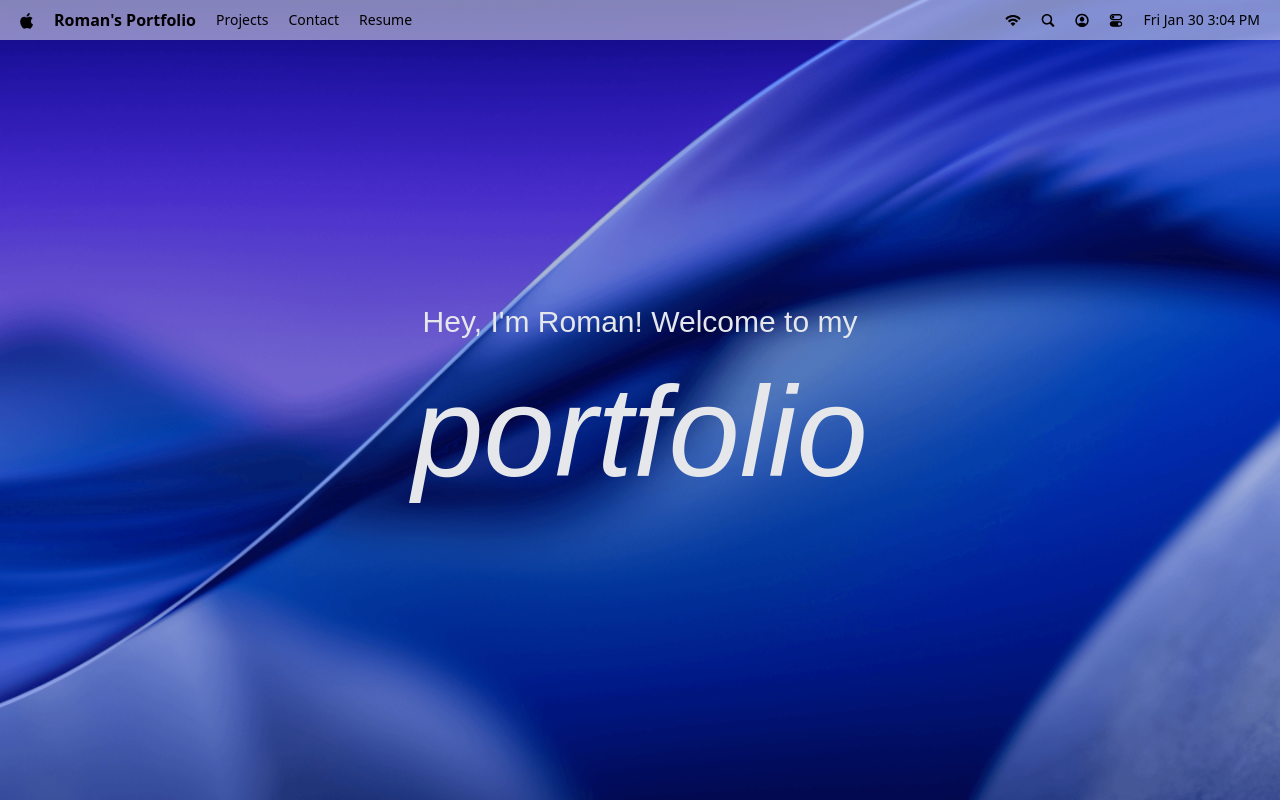
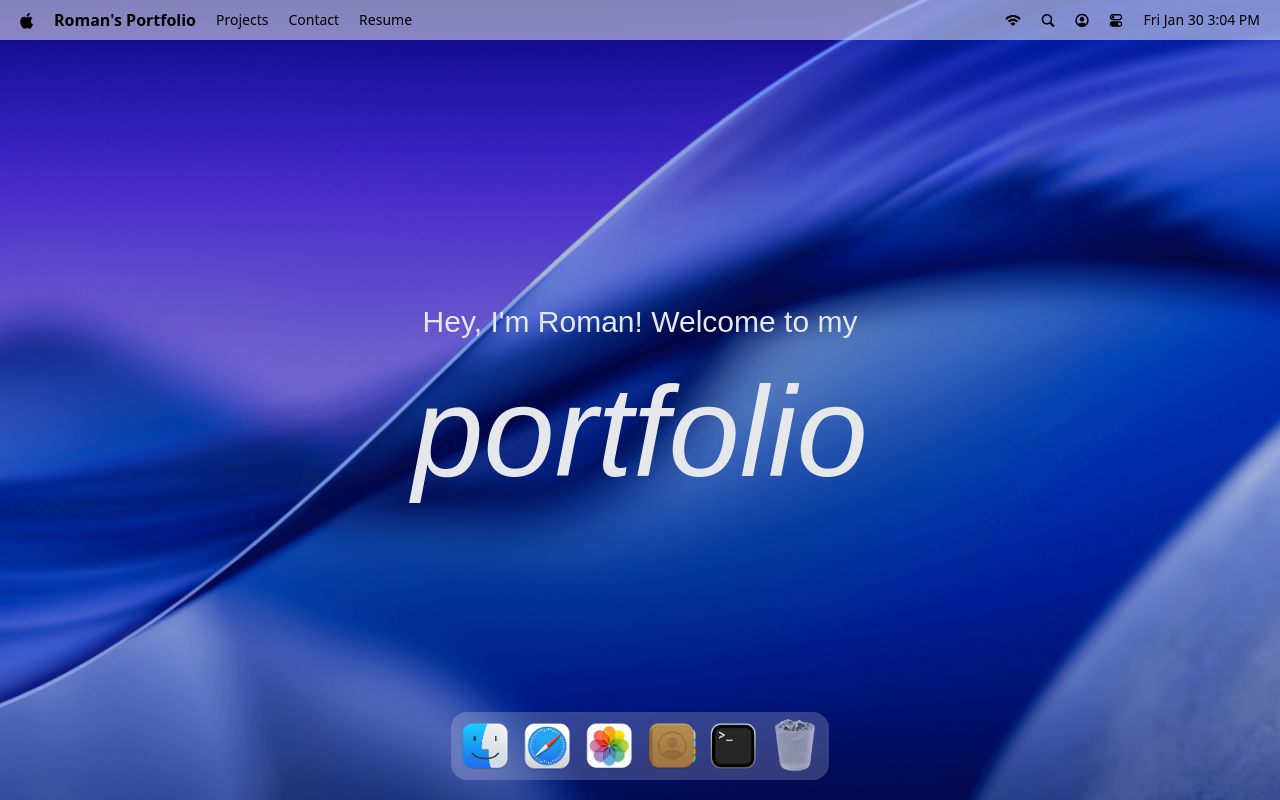
Before and after one commit to strexzy/strexzy-portfolio, a React (Vite) app: page / in a window 1280 px wide. Built offline with nearby package versions, Linux system fonts and the light colour scheme; a web font is replaced by a local one.

Commit message:
Dock visuals & animations setup

```diff
--- a/package.json
+++ b/package.json
@@ -17,6 +17,7 @@
     "lucide-react": "^0.563.0",
     "react": "^19.2.0",
     "react-dom": "^19.2.0",
+    "react-tooltip": "^5.30.0",
     "tailwindcss": "^4.1.18"
   },
   "devDependencies": {
--- a/src/App.tsx
+++ b/src/App.tsx
@@ -1,10 +1,11 @@
-import { NavBar, Welcome } from "@/components";
+import { Dock, NavBar, Welcome } from "@/components";
 
 const App = () => {
   return (
     <main>
       <NavBar />
       <Welcome />
+      <Dock />
     </main>
   );
 };
--- /dev/null
+++ b/src/components/Dock.tsx
@@ -0,0 +1,95 @@
+import { useRef } from "react";
+import { Tooltip } from "react-tooltip";
+import { useGSAP } from "@gsap/react";
+import gsap from "gsap";
+
+import { dockApps } from "@/constants";
+
+const Dock = () => {
+  const dockRef = useRef<HTMLDivElement>(null);
+
+  useGSAP(() => {
+    const dock = dockRef.current;
+    if (!dock) return;
+
+    const icons = dock.querySelectorAll(".dock-icon");
+
+    const animateIcons = (mouseX: number) => {
+      const { left } = dock.getBoundingClientRect();
+
+      icons.forEach((icon: Element) => {
+        const { left: iconLeft, width } = icon.getBoundingClientRect();
+        const center = iconLeft - left + width / 2;
+        const distance = Math.abs(mouseX - center);
+
+        const intensity = Math.exp(-(distance ** 2.5) / 20000);
+
+        gsap.to(icon, {
+          scale: 1 + 0.25 * intensity,
+          y: -15 * intensity,
+          duration: 0.2,
+          ease: "power1.out",
+        });
+      });
+    };
+
+    const handleMouseMove = (e: MouseEvent) => {
+      const { left } = dock.getBoundingClientRect();
+
+      animateIcons(e.clientX - left);
+    };
+
+    const resetIcons = () =>
+      icons.forEach((icon) =>
+        gsap.to(icon, {
+          scale: 1,
+          y: 0,
+          duration: 0.3,
+          ease: "power1.out",
+        }),
+      );
+
+    dock.addEventListener("mousemove", handleMouseMove);
+    dock.addEventListener("mouseleave", resetIcons);
+
+    return () => {
+      dock.removeEventListener("mousemove", handleMouseMove);
+      dock.removeEventListener("mouseleave", resetIcons);
+    };
+  }, []);
+
+  // const toggleApp = (app) => {};
+
+  return (
+    <section id="dock">
+      <div ref={dockRef} className="dock-container">
+        {dockApps.map(({ id, name, icon, canOpen }) => (
+          <div key={id} className="relative flex justify-center">
+            <button
+              type="button"
+              className="dock-icon"
+              aria-label={name}
+              data-tooltip-id="dock-tooltip"
+              data-tooltip-content={name}
+              data-tooltip-delay-show={150}
+              disabled={!canOpen}
+              // onClick={() => {
+              //   toggleApp({ id, canOpen });
+              // }}
+            >
+              <img
+                src={`/images/${icon}`}
+                alt={name}
+                loading="lazy"
+                className={canOpen ? "" : "opacity-60"}
+              />
+            </button>
+          </div>
+        ))}
+        <Tooltip id="dock-tooltip" place="top" className="tooltip" />
+      </div>
+    </section>
+  );
+};
+
+export default Dock;
--- a/src/components/index.ts
+++ b/src/components/index.ts
@@ -1,2 +1,3 @@
+export { default as Dock } from "./Dock";
 export { default as NavBar } from "./NavBar";
 export { default as Welcome } from "./Welcome";
```
Also changed, not shown: 1 other file (tests, documents, lock files or other folders).
